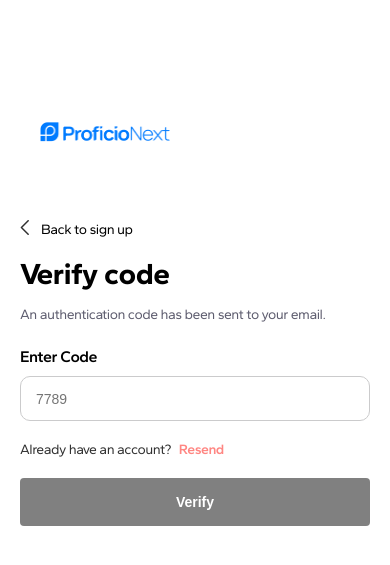
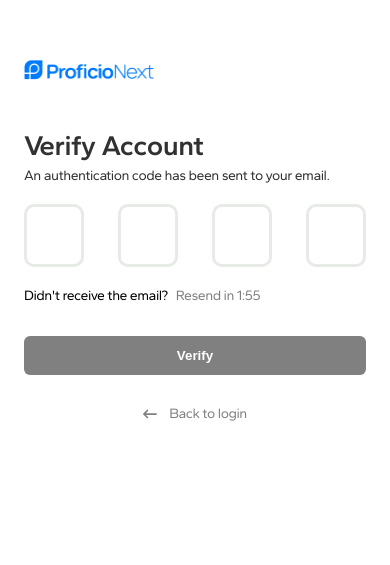
Before and after one commit to Jolaoluwa17/demo-space, a React (Vite) app: page /auth/verifyaccount in a window 390 px wide. Shown: the part 119-684 px from the top of the page. Built offline with nearby package versions, Linux system fonts and the light colour scheme.

Commit message:
updates to UI

```diff
--- a/src/pages/user/resetpassword/ResetPassword.tsx
+++ b/src/pages/user/resetpassword/ResetPassword.tsx
@@ -1,10 +1,14 @@
 import { useState } from 'react';
 import { useNavigate, useSearchParams } from 'react-router-dom';
+import { FaArrowLeftLong } from 'react-icons/fa6';
+import {
+  IoCheckmarkDoneOutline,
+  IoClose,
+  IoEye,
+  IoEyeOff,
+} from 'react-icons/io5';
 
 import './resetPassword.css';
-import LeftArrow from '@/icons/LeftArrow';
-import EyeOpen from '@/icons/Eye';
-import EyeClosed from '@/icons/EyeClosed';
 import { useResetPasswordMutation } from '@/services/features/auth/authApiSlice';
 
 const ResetPassword = () => {
@@ -15,7 +19,21 @@ const ResetPassword = () => {
   const [showPassword, setShowPassword] = useState(false);
   const [showConfirmPassword, setShowConfirmPassword] = useState(false);
   const samePassword = password === confirmPassword;
-  const isFormValid = samePassword && password !== '' && confirmPassword !== '';
+  // Password validation conditions
+  const hasMinLength = password.length >= 8;
+  const hasUppercase = /[A-Z]/.test(password);
+  const hasLowercase = /[a-z]/.test(password);
+  const hasNumber = /\d/.test(password);
+  const hasSpecialChar = /[!@#$%^&*(),.?":{}|<>_]/.test(password);
+  const isFormValid =
+    hasMinLength &&
+    hasUppercase &&
+    hasLowercase &&
+    hasNumber &&
+    hasSpecialChar &&
+    samePassword &&
+    password !== '' &&
+    confirmPassword !== '';
 
   const handleHiddenTrigger = () => {
     setShowPassword(!showPassword);
@@ -51,7 +69,6 @@ const ResetPassword = () => {
 
   return (
     <div className="resetpassword_root">
-      <div className="resetpassword_container">
       <div className="techwings_logo_forgotpassword">
         <img
           src="/images/ProficioNextLogo.png"
@@ -61,30 +78,20 @@ const ResetPassword = () => {
           loading="lazy"
         />
       </div>
+      <div className="resetpassword_container">
         <div className="resetpassword_form">
           <div
             className="back_to_signup"
             onClick={() => navigator('/auth/login')}
           >
-            <LeftArrow />
+            <FaArrowLeftLong />
             <div style={{ marginLeft: '12px' }}>Back to login</div>
           </div>
           <div className="resetpassword_title">Set a password</div>
           <p>
-            Your previous password has been reseted. Please set a new password
-            for your <br /> account.
+            Your password has been reset. Please create a new password to secure
+            your account.
           </p>
-          {/* <div className="form_item">
-            <label htmlFor="code">Enter Reset Code</label>
-            <input
-              type="text"
-              name="code"
-              placeholder="123456"
-              className="input"
-              value={otp}
-              onChange={(e) => setOtp(e.target.value)}
-            />
-          </div> */}
           <div className="form_item">
             <label htmlFor="password">Enter Password</label>
             <div className="password_input">
@@ -97,10 +104,77 @@ const ResetPassword = () => {
                 onChange={handlePasswordChange}
               />
               <div onClick={handleHiddenTrigger} className="see_password">
-                {showPassword ? <EyeOpen /> : <EyeClosed />}
+                {showPassword ? (
+                  <IoEye className="password_visibility_icon" color="#818181" />
+                ) : (
+                  <IoEyeOff
+                    className="password_visibility_icon"
+                    color="#818181"
+                  />
+                )}
               </div>
             </div>
           </div>
+
+          {/* Password Validator */}
+          <div className="password_validator" style={{ marginTop: '20px' }}>
+            <div
+              className="password_indicator_option"
+              style={{ color: hasMinLength ? 'green' : 'red' }}
+            >
+              {hasMinLength ? (
+                <IoCheckmarkDoneOutline style={{ paddingRight: '5px' }} />
+              ) : (
+                <IoClose style={{ paddingRight: '5px' }} />
+              )}
+              8 Characters
+            </div>
+            <div
+              className="password_indicator_option"
+              style={{ color: hasUppercase ? 'green' : 'red' }}
+            >
+              {hasUppercase ? (
+                <IoCheckmarkDoneOutline style={{ paddingRight: '5px' }} />
+              ) : (
+                <IoClose style={{ paddingRight: '5px' }} />
+              )}
+              An Uppercase Letter
+            </div>
+            <div
+              className="password_indicator_option"
+              style={{ color: hasLowercase ? 'green' : 'red' }}
+            >
+              {hasLowercase ? (
+                <IoCheckmarkDoneOutline style={{ paddingRight: '5px' }} />
+              ) : (
+                <IoClose style={{ paddingRight: '5px' }} />
+              )}
+              A Lowercase Letter
+            </div>
+            <div
+              className="password_indicator_option"
+              style={{ color: hasSpecialChar ? 'green' : 'red' }}
+            >
+              {hasSpecialChar ? (
+                <IoCheckmarkDoneOutline style={{ paddingRight: '5px' }} />
+              ) : (
+                <IoClose style={{ paddingRight: '5px' }} />
+              )}
+              A Special Character
+            </div>
+            <div
+              className="password_indicator_option"
+              style={{ color: hasNumber ? 'green' : 'red' }}
+            >
+              {hasNumber ? (
+                <IoCheckmarkDoneOutline style={{ paddingRight: '5px' }} />
+              ) : (
+                <IoClose style={{ paddingRight: '5px' }} />
+              )}
+              A Number
+            </div>
+          </div>
+
           <div className="form_item">
             <label htmlFor="password">Confirm Password</label>
             <div className="password_input">
@@ -116,7 +190,14 @@ const ResetPassword = () => {
                 onClick={() => setShowConfirmPassword(!showConfirmPassword)}
                 className="see_password"
               >
-                {showConfirmPassword ? <EyeOpen /> : <EyeClosed />}
+                {showConfirmPassword ? (
+                  <IoEye className="password_visibility_icon" color="#818181" />
+                ) : (
+                  <IoEyeOff
+                    className="password_visibility_icon"
+                    color="#818181"
+                  />
+                )}
               </div>
             </div>
           </div>
--- a/src/pages/user/signup/signup.css
+++ b/src/pages/user/signup/signup.css
@@ -102,6 +102,7 @@
   cursor: pointer;
   border-radius: 6px;
   border: none;
+  font-weight: bold;
 }
 .already_have_acc {
   text-align: center;
@@ -136,7 +137,7 @@
   display: none;
 }
 
-@media (max-width: 1280px) {
+@media (max-width: 1440px) {
   .right_signup_content {
     max-width: 540px;
   }
@@ -211,8 +212,8 @@
   }
   .signup_techwings_logo {
     display: block;
+    position: relative;
     width: 250px;
-    position: relative;
     margin-bottom: 40px;
     padding-top: 20px;
     margin-top: 20px;
@@ -226,19 +227,104 @@
 
 /* Customize the scrollbar */
 .signup_root .right::-webkit-scrollbar {
-  width: 8px; /* Thinner scrollbar */
+  width: 5px; /* Thinner scrollbar */
 }
 
 .signup_root .right::-webkit-scrollbar-thumb {
-  background-color: #888; /* Thumb color */
+  background-color: #8d8d8d; /* Thumb color */
   border-radius: 10px; /* Rounded corners */
 }
 
 .signup_root .right::-webkit-scrollbar-thumb:hover {
-  background-color: #555; /* Thumb color on hover */
+  background-color: #8d8d8d; /* Thumb color on hover */
 }
 
 .signup_root .right::-webkit-scrollbar-track {
   background-color: #f1f1f1; /* Track color */
   border-radius: 10px;
 }
+
+/* Verify Account Styling */
+.right_verifyAccount_content {
+  max-width: 430px;
+  max-height: 450px;
+  width: 100%;
+  height: 100%;
+}
+.verify_account_otp_container {
+  display: flex;
+  justify-content: space-between;
+  margin-top: 20px;
+}
+.verify_account_otp_input {
+  width: 60px;
+  height: 65px;
+  border-radius: 10px;
+  text-align: center;
+  font-size: 20px;
+  border: 3px solid #e7ebe6;
+}
+.verify_account_otp_input:focus {
+  outline: #007bff 3px solid;
+  border: 1px solid #e7ebe6;
+}
+.verify_account_back_to_login {
+  display: flex;
+  align-items: center;
+  text-align: center;
+  justify-content: center;
+  margin: 30px;
+  color: #818181;
+  cursor: pointer;
+}
+
+@media (max-width: 1024px) {
+  .right_verifyAccount_content {
+    max-width: 380px;
+    width: 100%;
+    max-height: 450px;
+    height: 100%;
+  }
+  .verify_account_back_to_login {
+    font-size: 14px;
+  }
+}
+
+@media (max-width: 768px) {
+  .right_verifyAccount_content {
+    max-width: 350px;
+    width: 100%;
+    max-height: 350px;
+    height: 100%;
+    padding: 0px 24px;
+  }
+  .verify_account_otp_input {
+    width: 50px;
+    height: 55px;
+    border-radius: 10px;
+    text-align: center;
+    font-size: 20px;
+    border: 3px solid #e7ebe6;
+  }
+}
+
+@media (max-width: 450px) {
+  .right_verifyAccount_content {
+    max-width: 350px;
+    width: 100%;
+    max-height: 550px;
+    height: 100%;
+    padding: 0px 24px;
+  }
+}
+
+@media (max-width: 375px) {
+  .right_verifyAccount_content,
+  .right_signup_content {
+    padding: 0px 30px;
+  }
+  .verify_account_otp_input {
+    width: 45px;
+    height: 50px;
+  }
+}
--- a/src/pages/user/verifyAccount/VerifyAccount.tsx
+++ b/src/pages/user/verifyAccount/VerifyAccount.tsx
@@ -3,8 +3,7 @@ import { useNavigate } from 'react-router-dom';
 import { useDispatch, useSelector } from 'react-redux';
 import { BiSolidErrorAlt } from 'react-icons/bi';
 
-import './verifyAccount.css';
-import LeftArrow from '@/icons/LeftArrow';
+import '../signup/signup.css';
 import {
   useLoginMutation,
   useRequestCodeMutation,
@@ -12,16 +11,17 @@ import {
 } from '@/services/features/auth/authApiSlice';
 import { RootState } from '@/services/store';
 import { setAuthState } from '@/services/features/auth/authSlice';
+import { FaArrowLeftLong } from 'react-icons/fa6';
 
 const VerifyAccount = () => {
   const [otp, setOtp] = useState('');
-  const isFormValid = otp !== '';
+  const isFormValid = otp.length === 4;
 
   const navigate = useNavigate();
 
   const [verifyAccount, { isLoading }] = useVerifyAccountMutation();
   const [err, setErr] = useState<string>('');
-  const [countdown, setCountdown] = useState(0); // Countdown state in seconds
+  const [countdown, setCountdown] = useState(120); // Countdown state in seconds
 
   const email = useSelector((state: RootState) => state.auth.email);
   const password = useSelector((state: RootState) => state.auth.password);
@@ -92,76 +92,95 @@ const VerifyAccount = () => {
     }
   }, [countdown]);
 
+  const handleInputChange = (
+    e: React.ChangeEvent<HTMLInputElement>,
+    index: number
+  ) => {
+    const value = e.target.value;
+    if (/^\d$/.test(value)) {
+      // Allow only a single digit
+      const newOtp = otp.substring(0, index) + value + otp.substring(index + 1);
+      setOtp(newOtp);
+
+      // Move to the next input if available
+      const inputs = document.querySelectorAll(
+        '.verify_account_otp_input'
+      ) as NodeListOf<HTMLInputElement>;
+      if (index < 3) inputs[index + 1].focus();
+    }
+  };
+
+  const handleKeyDown = (
+    e: React.KeyboardEvent<HTMLInputElement>,
+    index: number
+  ) => {
+    if (e.key === 'Backspace') {
+      const newOtp = otp.substring(0, index) + '' + otp.substring(index + 1);
+      setOtp(newOtp);
+
+      // Move to the previous input if available
+      const inputs = document.querySelectorAll(
+        '.verify_account_otp_input'
+      ) as NodeListOf<HTMLInputElement>;
+      if (index > 0) inputs[index - 1].focus();
+    }
+  };
+
   return (
-    <div className="verify_account_root">
-      <div className="verify_account_container">
-        <div className="left_section">
-          <img
-            src="/images/VerifyAccount.svg"
-            alt="login_image"
-            className="verify_account_img"
-          />
-        </div>
-        <div className="right_section">
-          <div className="techwings_logo">
+    <div className="signup_root">
+      <div className="left"></div>
+      <div className="right">
+        <div className="right_verifyAccount_content">
+          <div className="signup_techwings_logo">
+            <div className="signup_logo_absolute">
               <img
                 src="/images/ProficioNextLogo.png"
                 alt=""
                 className="proficioNext_logo_size"
-              onClick={() => navigate('/')}
-              loading="lazy"
               />
             </div>
-          <div className="verify_account_form">
-            <div className="back_to_signup">
-              <LeftArrow />
+          </div>
+          <div className="signup_title">Verify Account</div>
+          <div className="signup_subTitle" style={{ marginBottom: '20px' }}>
+            An authentication code has been sent to your email.
+          </div>
+          <div className="verify_account_otp_container">
+            {[...Array(4)].map((_, index) => (
+              <input
+                key={index}
+                type="text"
+                maxLength={1}
+                className="verify_account_otp_input"
+                inputMode="numeric"
+                value={otp[index] || ''} // Get character at index
+                onChange={(e) => handleInputChange(e, index)}
+                onKeyDown={(e) => handleKeyDown(e, index)}
+              />
+            ))}
+          </div>
           <div
-                style={{ marginLeft: '12px' }}
-                onClick={() => navigate('/auth/signup')}
+            className="already_have_acc"
+            style={{ textAlign: 'left', marginTop: '20px' }}
           >
-                Back to sign up
-              </div>
-            </div>
-            <div className="verify_account_title">Verify code</div>
-            <p>An authentication code has been sent to your email.</p>
-            <div className="form_item">
-              <label htmlFor="code">Enter Code</label>
-              <input
-                type="text"
-                name="code"
-                placeholder="7789"
-                className="input"
-                value={otp}
-                onChange={(e) => setOtp(e.target.value)}
-              />
-            </div>
-            {err && (
-              <div className="error_message">
-                <BiSolidErrorAlt fontSize={18} />
-                <div style={{ paddingLeft: '5px' }}>{err}</div>
-              </div>
-            )}
-            <div className="resend_code">
-              Already have an account?{' '}
+            Didn't receive the email?{' '}
             <span
               style={{
                 color: countdown === 0 ? '#FF8682' : 'grey',
-                  fontWeight: '600',
                 cursor: countdown === 0 ? 'pointer' : 'not-allowed',
-                  marginLeft: '8px',
+                marginLeft: '5px',
               }}
               onClick={countdown === 0 ? handleRequestCode : undefined}
             >
-                {countdown === 0 ? 'Resend' : `Resend in ${countdown}s`}
+              {countdown === 0
+                ? ' Click to resend'
+                : `Resend in ${Math.floor(countdown / 60)}:${String(countdown % 60).padStart(2, '0')}`}
             </span>
           </div>
           <button
-              className="verify_btn"
+            className="create_acc_btn"
             style={{
               backgroundColor:
-                  isFormValid && !isLoading && !loginLoading
-                    ? '#007BFF'
-                    : 'grey',
+                isFormValid && !isLoading && !loginLoading ? '#007BFF' : 'grey',
               cursor:
                 isFormValid && !isLoading && !loginLoading
                   ? 'pointer'
@@ -176,6 +195,19 @@ const VerifyAccount = () => {
               'Verify'
             )}
           </button>
+          {err && (
+            <div className="error_message">
+              <BiSolidErrorAlt fontSize={18} />
+              <div style={{ paddingLeft: '5px' }}>{err}</div>
+            </div>
+          )}
+
+          <div
+            className="verify_account_back_to_login"
+            onClick={() => navigate('/auth/login')}
+          >
+            <FaArrowLeftLong />
+            <div style={{ marginLeft: '12px' }}>Back to login</div>
           </div>
         </div>
       </div>
```
Also changed, not shown: src/pages/user/forgotpassword/ForgotPassword.tsx (+5 -8 lines), src/pages/user/forgotpassword/forgotPassword.css (+14 -7 lines), src/pages/user/resetpassword/resetPassword.css (+14 -3 lines). Lines whose indentation alone changed are shown as unchanged.
